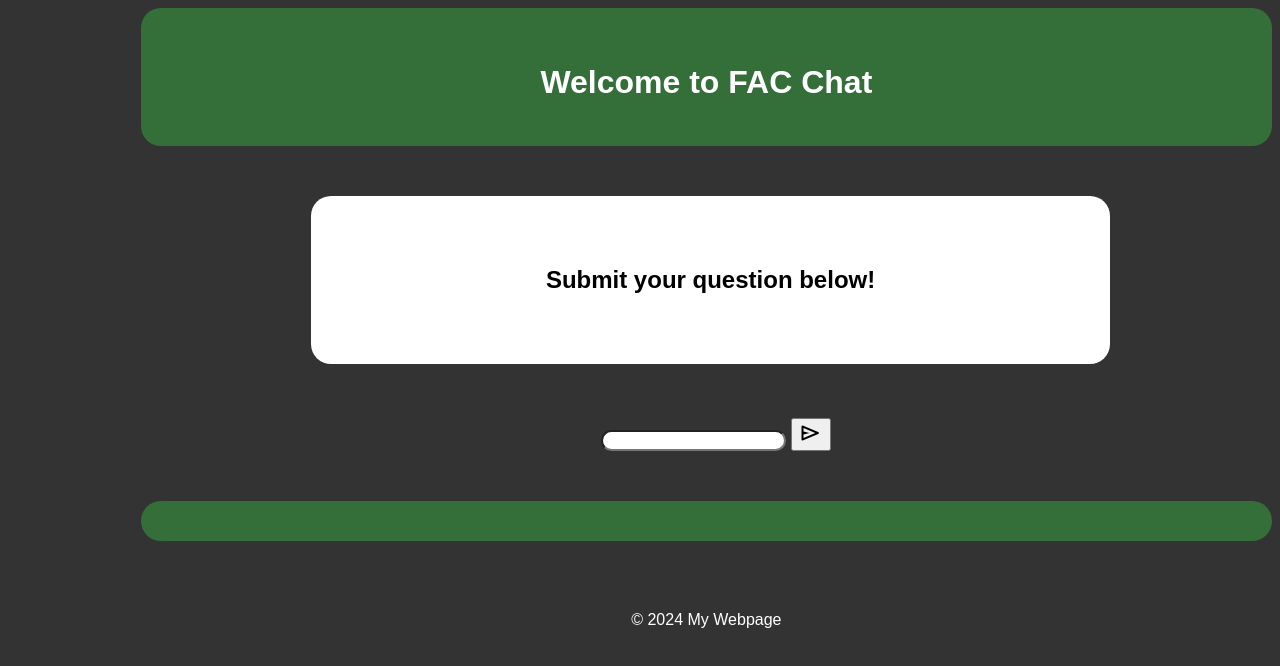
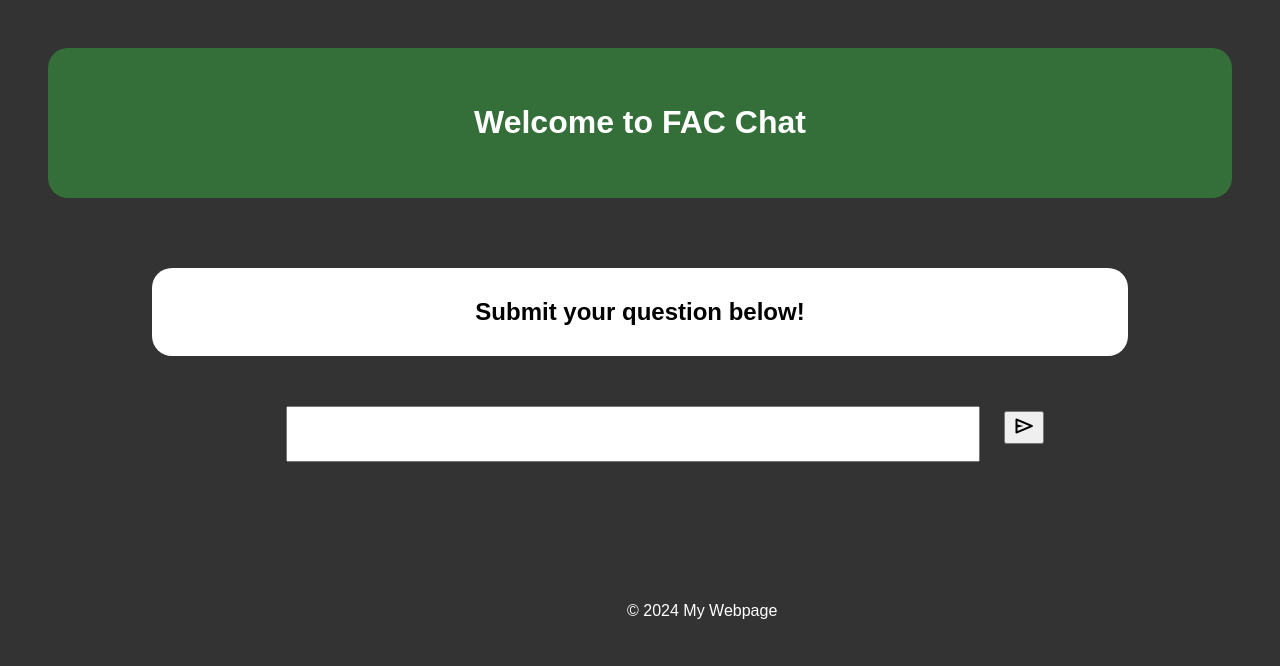
Before and after one commit to fac31/chatGPT-JTCA, a plain HTML site: page ChatGPT.html in a window 1280 px wide. Drawn offline with nearby package versions, Linux system fonts and the light colour scheme.

Commit message:
Add to styling.

```diff
--- a/ChatGPT.html
+++ b/ChatGPT.html
@@ -18,15 +18,14 @@
 
   <div class="container">
     <h2>Submit your question below!</h2>
+
+    <form class="form" id='myForm'>
+      <input type="text" id="input" class="input" />
+      <button type="submit" id="submit" class="submit">
+        <span class="material-symbols-rounded"> send </span>
+      </button>
+    </form>
   </div>
-  <p id="question"></p>
-  <p id="answer"></p>
-  <form class="form" id='myForm'>
-    <input type="text" id="input" class="input" />
-    <button type="submit" id="submit" class="submit">
-      <span class="material-symbols-rounded"> send </span>
-    </button>
-  </form>
 
   <!-- section holding history of questions and answers  -->
   <section class='history'>
--- a/backend/server.js
+++ b/backend/server.js
@@ -7,6 +7,7 @@ import { OPEN_AI_KEY } from './config.js';
 const app = express();
 const API_URL = "https://api.openai.com/v1/chat/completions";
 
+// Middleware
 app.use(express.json());
 app.use(cors());
 app.use(bodyParser.json());
--- a/main.js
+++ b/main.js
@@ -3,6 +3,7 @@ const answer = document.getElementById("answer");
 const question = document.getElementById("question");
 let questionList = document.querySelector(".questionList");
 let userInput = document.getElementById("input");
+let history = document.querySelector(".history")
 
 export default async function formSubmit(e) {
   e.preventDefault();
@@ -27,6 +28,7 @@ export default async function formSubmit(e) {
     listItem.appendChild(newQuestion);
     listItem.appendChild(newAnswer);
     questionList.prepend(listItem);
+    history.style.display = "flex"
   });
 }
 
--- a/style.css
+++ b/style.css
@@ -1,5 +1,10 @@
-html {
-    width: 100%;
+/* html {} */
+
+body {
+    text-align: center;
+    background-color: #333;
+    font-family: sans-serif;
+    margin: 3rem;
 
 }
 
@@ -9,53 +14,45 @@ header {
     padding: 20px;
     text-align: center;
     border-radius: 20px;
-    max-width: 100%;
-    margin-left: 10.5%;
 }
 
 h1 {
     font-family: sans-serif;
-    height: 25px;
     padding: 15px;
 }
 
-h2 {
+.container h2 {
     padding: 30px;
+    background-color: #fff;
+    border-radius: 20px;
+    max-width: 80%;
+    margin: auto;
 }
 
 .leaf-background {
     position: absolute;
     width: 90%;
     height: 100%;
-    background-image: url('file.png');
     opacity: 0.95;
 }
 
-body {
+.container {
+    margin-top: 50px;
+    padding: 20px;
     text-align: center;
-    background-color: #333;
-    font-family: sans-serif;
-
 }
 
-.container {
-    max-width: 60%;
-    margin-top: 50px;
-    padding: 20px;
-    background-color: #fff;
-    border-radius: 20px;
-    text-align: center;
-    margin: center;
-    margin-left: 24%;
-}
-
-.form {
-    margin-left: 12%;
+.myForm {
+    display: flex;
+    align-items: center;
+    justify-content: center;
 }
 
 .input {
-    border-radius: 20px;
-    margin-top: 50px;
+    margin: 50px;
+    margin-right: 20px;
+    width: 60%;
+    height: 50px;
 }
 
 .history .questionList {
@@ -66,23 +63,30 @@ body {
     padding: 20px;
     text-align: center;
     border-radius: 20px;
-    max-width: 100%;
-    margin-top: 50px;
-    margin-left: 10.5%;
+
 }
 
-.history .questionList li {
-    margin-bottom: 10px;
+.questionList li {
     background-color: #346f3a;
     color: #fff;
     padding: 20px;
     text-align: center;
     border-radius: 20px;
     max-width: 100%;
-    margin-top: 50px;
+    line-height: 1.5rem;
+    font-size: 1.2rem;
 }
 
-.history .questionList li div {
+.questionList p::first-letter {
+    text-transform: capitalize;
+
+}
+
+.questionList li:not(:first-child) {
+    margin-top: 40px;
+}
+
+/* .questionList li div {
     background-color: #346f3a;
     color: #fff;
     padding: 20px;
@@ -91,6 +95,14 @@ body {
     max-width: 100%;
     margin-top: 50px;
     margin-left: 120px;
+} */
+
+.history {
+    display: none;
+}
+
+.questionList {
+    background-image: url('./file.png');
 }
 
 footer {
```
